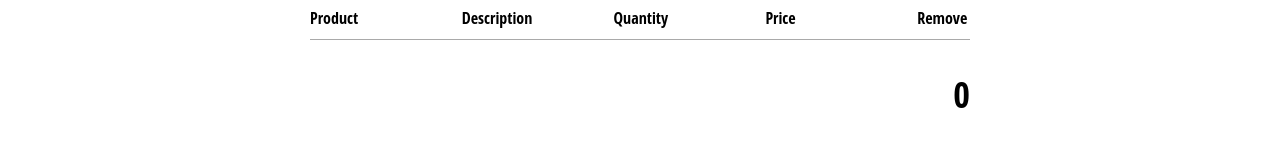
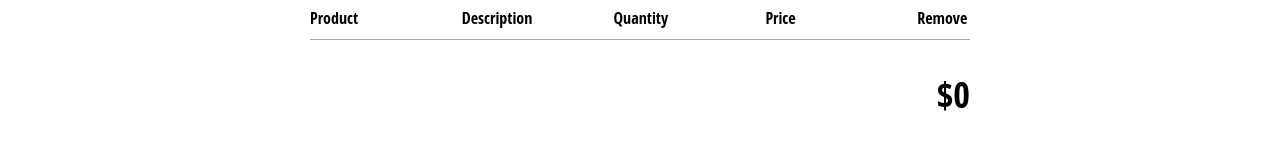
Before and after one commit to MonMaramba/crown2022-redux, a React (Create React App) app: page /checkout in a window 1280 px wide. Shown: the part 143-300 px from the top of the page. Built offline with nearby package versions, Linux system fonts and the light colour scheme; the HTML template or start-up script is replaced by a standard one.

Commit message:
completed totals on checkout page

```diff
--- a/src/contexts/cart.context.jsx
+++ b/src/contexts/cart.context.jsx
@@ -47,12 +47,14 @@ export const CartContext = createContext({
   setCartCount: () => {},
   removeItemFromCart: () => {},
   clearItemFromCart: () => {},
+  cartTotal: 0,
 });
 
 export const CartProvider = ({ children }) => {
   const [isCartOpen, setIsCartOpen] = useState(false);
   const [cartItems, setCartItems] = useState([]);
   const [cartCount, setCartCount] = useState(0);
+  const [cartTotal, setCartTotal] = useState(0);
 
   useEffect(() => {
     const newCartCount = cartItems.reduce(
@@ -60,6 +62,14 @@ export const CartProvider = ({ children }) => {
       0
     );
     setCartCount(newCartCount);
+  }, [cartItems]);
+
+  useEffect(() => {
+    const newCartTotal = cartItems.reduce(
+      (total, cartItem) => total + cartItem.quantity * cartItem.price,
+      0
+    );
+    setCartTotal(newCartTotal);
   }, [cartItems]);
 
   const addItemToCart = (productToAdd) => {
@@ -82,6 +92,7 @@ export const CartProvider = ({ children }) => {
     cartCount,
     removeItemFromCart,
     clearItemFromCart,
+    cartTotal,
   };
 
   return <CartContext.Provider value={value}>{children}</CartContext.Provider>;
--- a/src/routes/check-out.component/checkout.component.jsx
+++ b/src/routes/check-out.component/checkout.component.jsx
@@ -7,7 +7,7 @@ import CheckoutItem from '../../components/checkout-item/checkout-item.component
 import './checkout.styles.scss';
 
 const Checkout = () => {
-  const { cartItems } = useContext(CartContext);
+  const { cartItems, cartTotal } = useContext(CartContext);
 
   return (
     <div className='checkout-container'>
@@ -32,7 +32,7 @@ const Checkout = () => {
       {cartItems.map((cartItem) => {
         return <CheckoutItem key={cartItem.id} cartItem={cartItem} />;
       })}
-      <span className='total'>0</span>
+      <span className='total'>${cartTotal}</span>
     </div>
   );
 };
```
Also changed, not shown: 17 other files (tests, documents, lock files or other folders).
